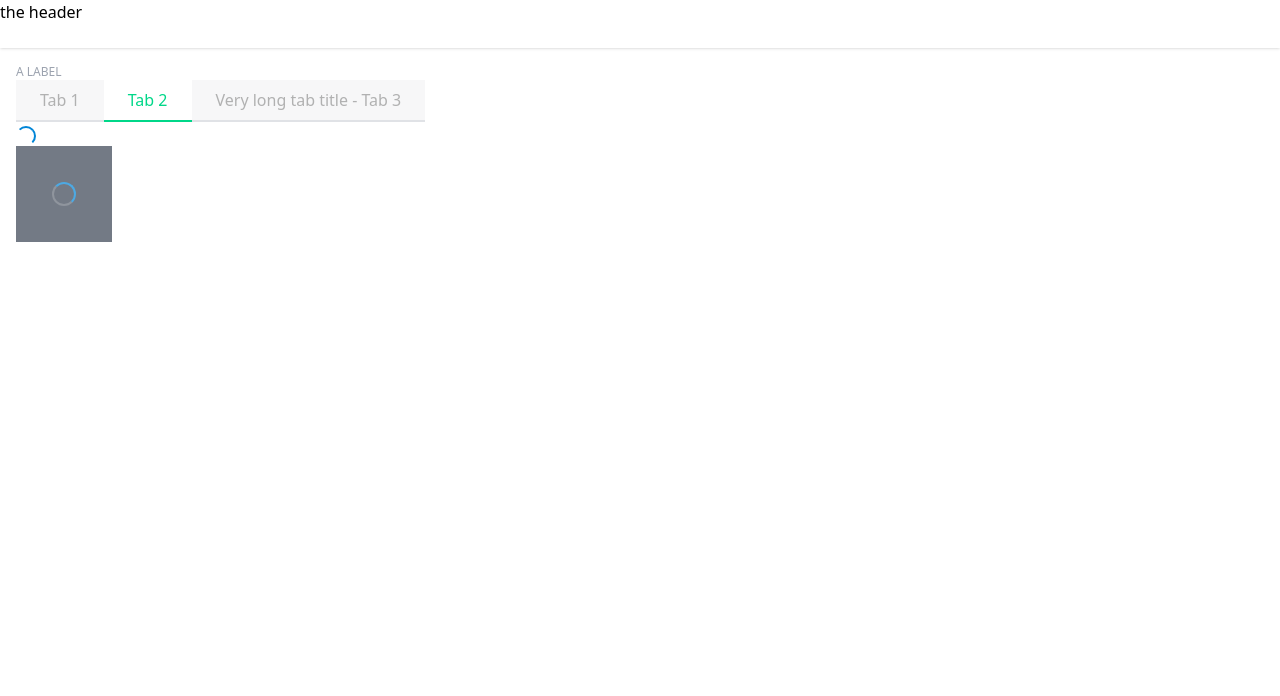
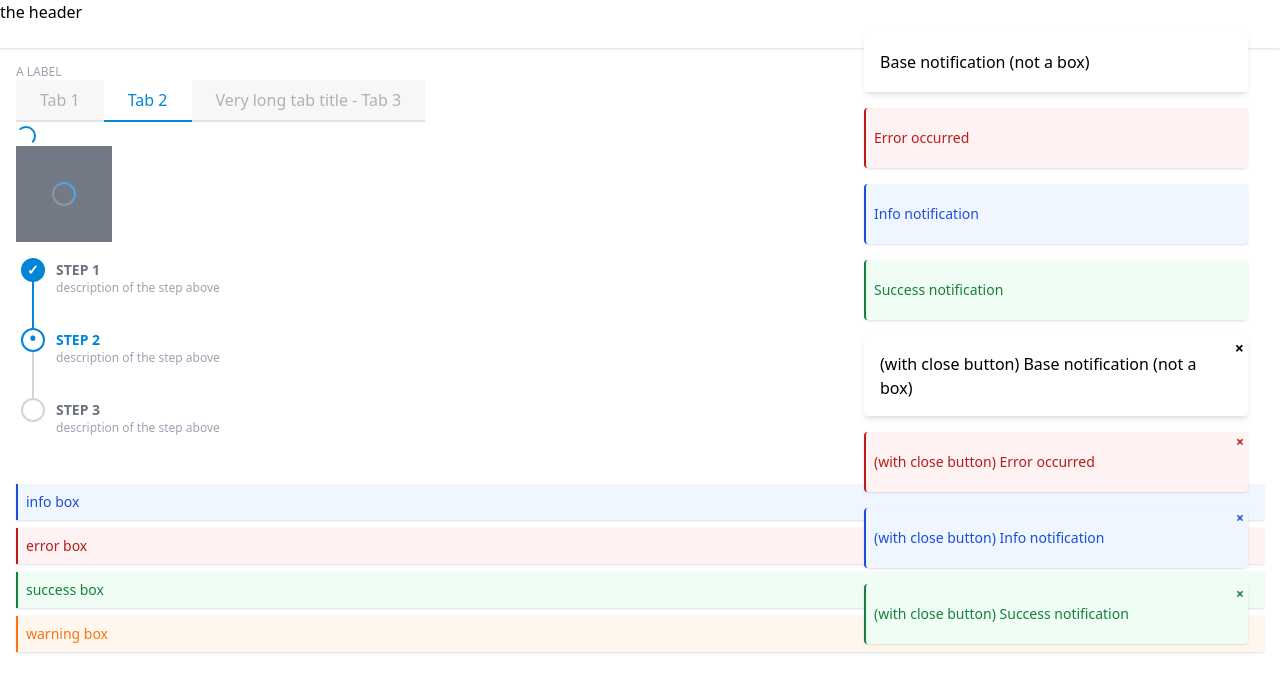
Before and after one commit to butopen/butopen-design-system, a website: page index.html in a window 1280 px wide. Drawn offline with nearby package versions, Linux system fonts and the light colour scheme; files that its build step writes are made by us from their sources.

Commit message:
update index page to include new components

```diff
--- a/index.html
+++ b/index.html
@@ -10,17 +10,19 @@
         }
     </style>
 </head>
-<body class="use-bo-design-system">
+<body class='use-bo-design-system'>
 
+<div class='top-loading'></div>
+<!-- <div class='top-loading-delay-1s'></div> -->
 
-<header class="bo-header shadow">
-    <div class="bo-header-content max-w-3xl">
+<header class='bo-header shadow'>
+    <div class='bo-header-content max-w-3xl'>
         the header
     </div>
 </header>
 
 
-<div class="p-4">
+<div class='p-4'>
 
 
     <label>a label</label>
@@ -42,10 +44,44 @@
     </div>
     -->
 
-    <div class="w-24 h-24 relative">
-        <div class="bo-loading full-element">
-            <div class="spinner"></div>
+    <div class='w-24 h-24 relative'>
+        <div class='bo-loading full-element'>
+            <div class='spinner'></div>
         </div>
+    </div>
+
+
+    <div class='my-4'>
+        <div class='bo-step-done'>
+            STEP 1
+            <div>description of the step above</div>
+        </div>
+        <div class='bo-step-active'>
+            STEP 2
+            <div>description of the step above</div>
+        </div>
+        <div class='bo-step-todo'>
+            STEP 3
+            <div>description of the step above</div>
+        </div>
+    </div>
+
+
+    <div class='bo-box-info'>info box</div>
+    <div class='bo-box-error'>error box</div>
+    <div class='bo-box-success'>success box</div>
+    <div class='bo-box-warning'>warning box</div>
+
+
+    <div class='bo-notifications'>
+        <div class='bo-notification'>Base notification (not a box)</div>
+        <div class='bo-notification bo-box-error'>Error occurred</div>
+        <div class='bo-notification bo-box-info'>Info notification</div>
+        <div class='bo-notification bo-box-success'>Success notification</div>
+        <div class='bo-notification-close'>(with close button) Base notification (not a box)</div>
+        <div class='bo-notification-close bo-box-error'>(with close button) Error occurred</div>
+        <div class='bo-notification-close bo-box-info'>(with close button) Info notification</div>
+        <div class='bo-notification-close bo-box-success'>(with close button) Success notification</div>
     </div>
 
 </div>
--- a/src/index.scss
+++ b/src/index.scss
@@ -1,7 +1,7 @@
 
 :root {
   --bo-theme-color: #00d789;
-  --bo-primary-color: #00d789;
+  --bo-primary-color: var(--bo-theme-color);
   --bo-secondary-color: #00c5d7;
 }
 
@@ -12,6 +12,10 @@
 @import "forms";
 @import "loading";
 @import "header";
+@import "steps";
+@import "notifications";
+@import "boxes";
+@import "progress";
 
 .use-bo-design-system {
 
```
